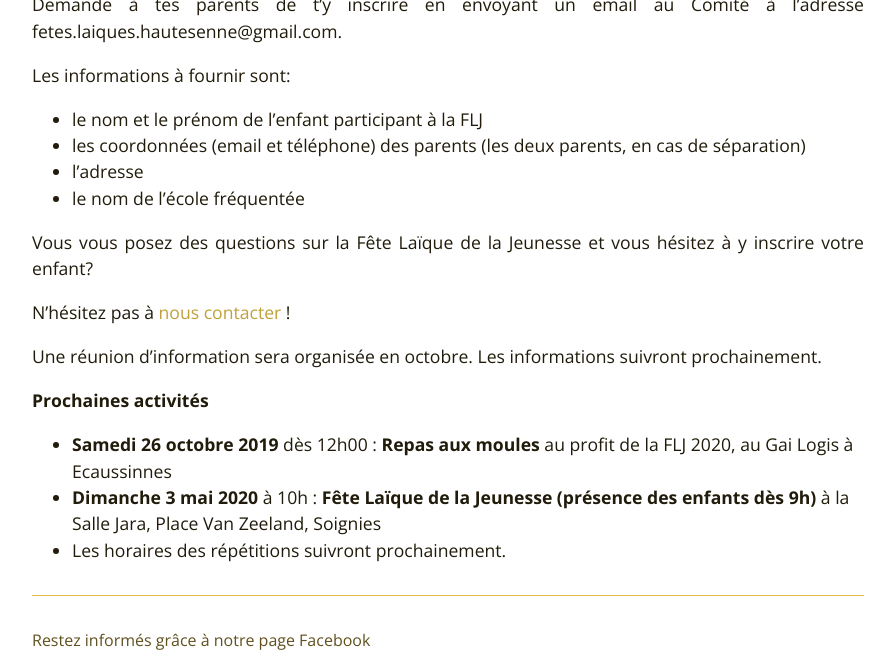
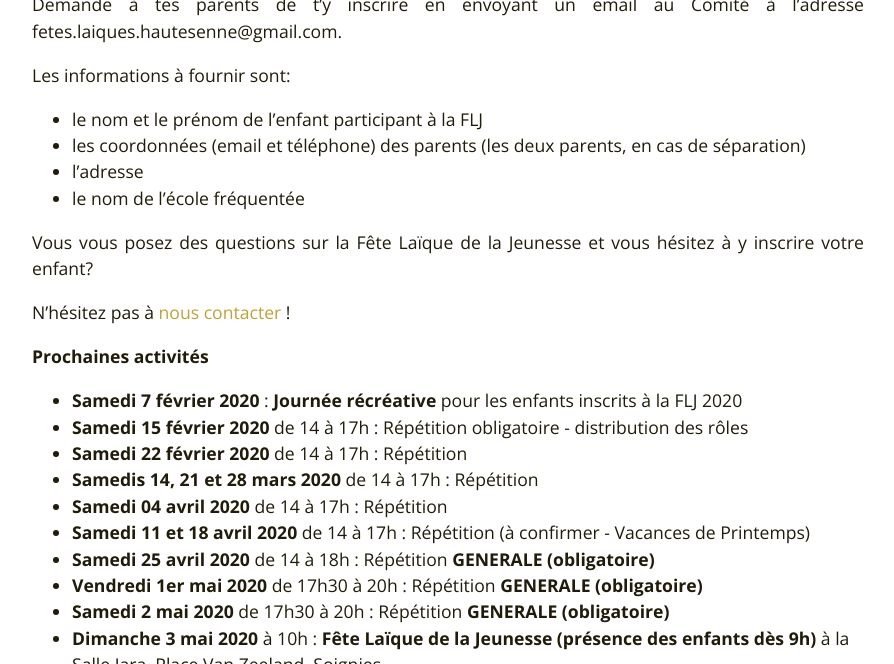
Before and after one commit to flj-hautesenne/website, a Jekyll site: the page built from flj-2020.md, in a window 1280 px wide and 900 px high, scrolled down 652 px, cut to the strip 0-664 px from the top of the window. Shown: the whole strip, without its empty margins (192-1086 px from the left). Built offline with Jekyll 4.4.1, drawn with Linux system fonts in a browser that asks for light colours.

Commit message:
Update flj-2020.md

```diff
--- a/flj-2020.md
+++ b/flj-2020.md
@@ -24,10 +24,15 @@ Vous vous posez des questions sur la Fête Laïque de la Jeunesse et vous hésit
 
 N'hésitez pas à [nous contacter](/contact.html) !
 
-Une réunion d'information sera organisée en octobre. Les informations suivront prochainement.
-
 **Prochaines activités**
 
-* **Samedi 26 octobre 2019** dès 12h00 : **Repas aux moules** au profit de la FLJ 2020, au Gai Logis à Ecaussinnes
+* **Samedi 7 février 2020** : **Journée récréative** pour les enfants inscrits à la FLJ 2020
+* **Samedi 15 février 2020** de 14 à 17h : Répétition obligatoire - distribution des rôles
+* **Samedi 22 février 2020** de 14 à 17h : Répétition
+* **Samedis 14, 21 et 28 mars 2020** de 14 à 17h : Répétition
+* **Samedi 04 avril 2020** de 14 à 17h : Répétition
+* **Samedi 11 et 18 avril 2020** de 14 à 17h : Répétition (à confirmer - Vacances de Printemps)
+* **Samedi 25 avril 2020** de 14 à 18h : Répétition **GENERALE (obligatoire)**
+* **Vendredi 1er mai 2020** de 17h30 à 20h : Répétition **GENERALE (obligatoire)**
+* **Samedi 2 mai 2020** de 17h30 à 20h : Répétition **GENERALE (obligatoire)**
 * **Dimanche 3 mai 2020** à 10h : **Fête Laïque de la Jeunesse (présence des enfants dès 9h)** à la Salle Jara, Place Van Zeeland, Soignies
-* Les horaires des répétitions suivront prochainement.
```
